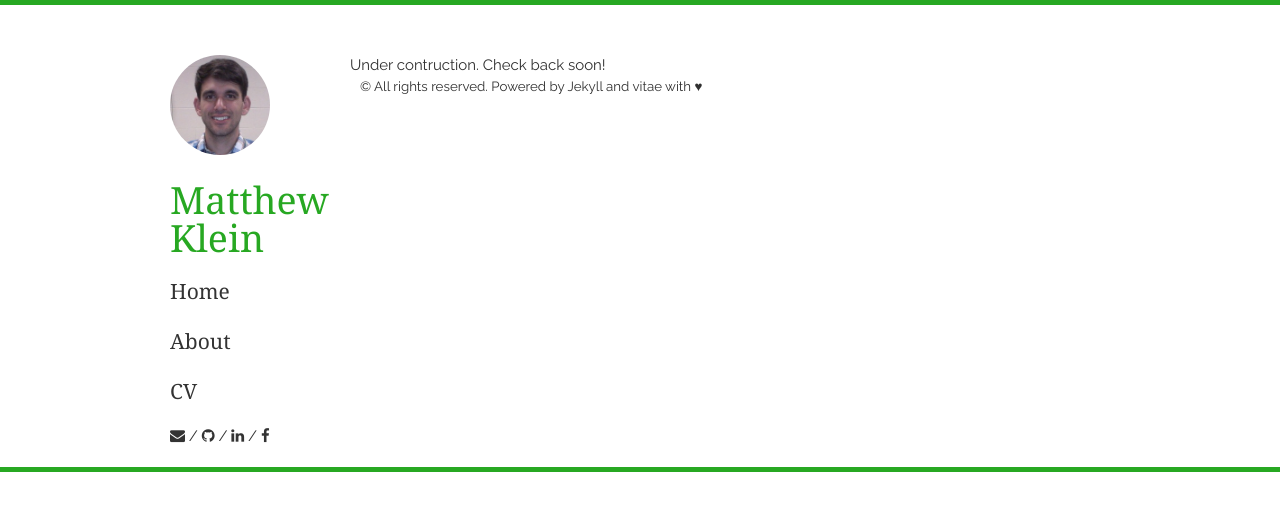
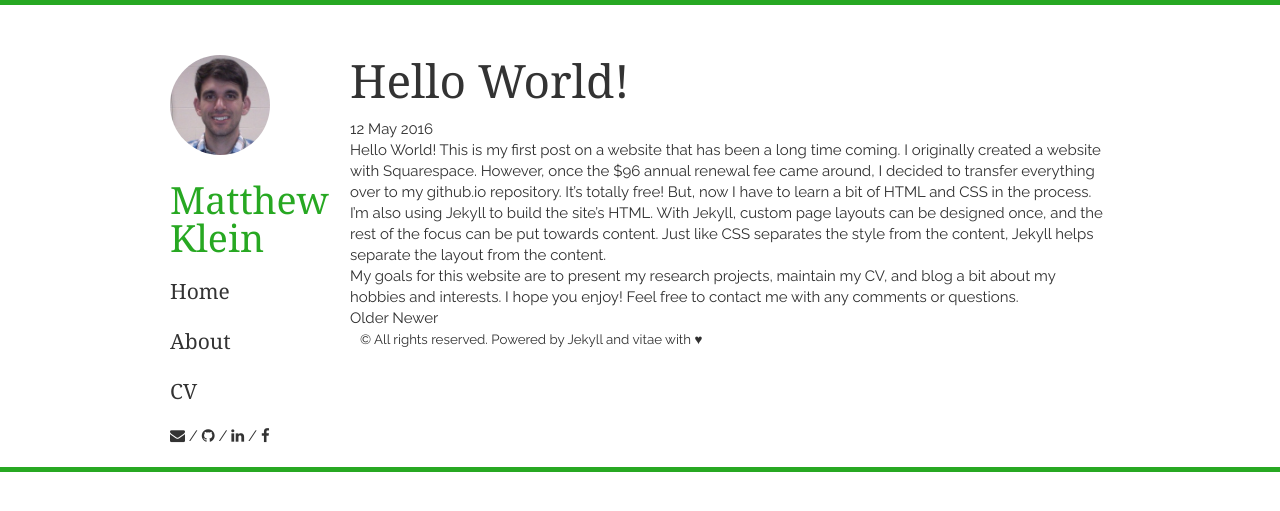
Before and after one commit to kleinma/kleinma.github.io, a Jekyll site: the page built from index.html, in a window 1280 px wide. Shown: the top 511 px of the page. Built offline with Jekyll 4.4.1, drawn with Linux system fonts in a browser that asks for light colours; nearby versions of some CDN libraries; the list of posts is cut into pages by our own code.

Commit message:
Added blog posts to index and made first post.

```diff
--- /dev/null
+++ b/_posts/2016-05-12-hello-world.md
@@ -0,0 +1,8 @@
+---
+layout: post
+title: Hello World!
+---
+
+Hello World! This is my first post on a website that has been a long time coming. I originally created a website with [Squarespace](https://www.squarespace.com). However, once the $96 annual renewal fee came around, I decided to transfer everything over to my github.io repository. It's totally free! But, now I have to learn a bit of HTML and CSS in the process. I'm also using [Jekyll](http://jekyllrb.com) to build the site's HTML. With Jekyll, custom page layouts can be designed once, and the rest of the focus can be put towards content. Just like CSS separates the style from the content, Jekyll helps separate the layout from the content.
+
+My goals for this website are to present my research projects, maintain my CV, and blog a bit about my hobbies and interests. I hope you enjoy! Feel free to contact me with any comments or questions.
--- a/index.html
+++ b/index.html
@@ -3,4 +3,35 @@ layout: layout
 title: Home
 ---
 
-Under contruction. Check back soon!
+<div class="posts">
+  {% for post in paginator.posts %}
+  <div class="post">
+    <h1 class="post-title">
+      <a href="{{ post.url }}">
+        {{ post.title }}
+      </a>
+    </h1>
+
+    <span class="post-date">{{ post.date | date_to_string }}</span>
+
+    {{ post.content }}
+  </div>
+  {% endfor %}
+</div>
+
+<div class="pagination">
+  {% if paginator.next_page %}
+    <a class="pagination-item older" href="{{ site.baseurl }}page{{paginator.next_page}}">Older</a>
+  {% else %}
+    <span class="pagination-item older">Older</span>
+  {% endif %}
+  {% if paginator.previous_page %}
+    {% if paginator.page == 2 %}
+      <a class="pagination-item newer" href="{{ site.baseurl }}">Newer</a>
+    {% else %}
+      <a class="pagination-item newer" href="{{ site.baseurl }}page{{paginator.previous_page}}">Newer</a>
+    {% endif %}
+  {% else %}
+    <span class="pagination-item newer">Newer</span>
+  {% endif %}
+</div>
```
